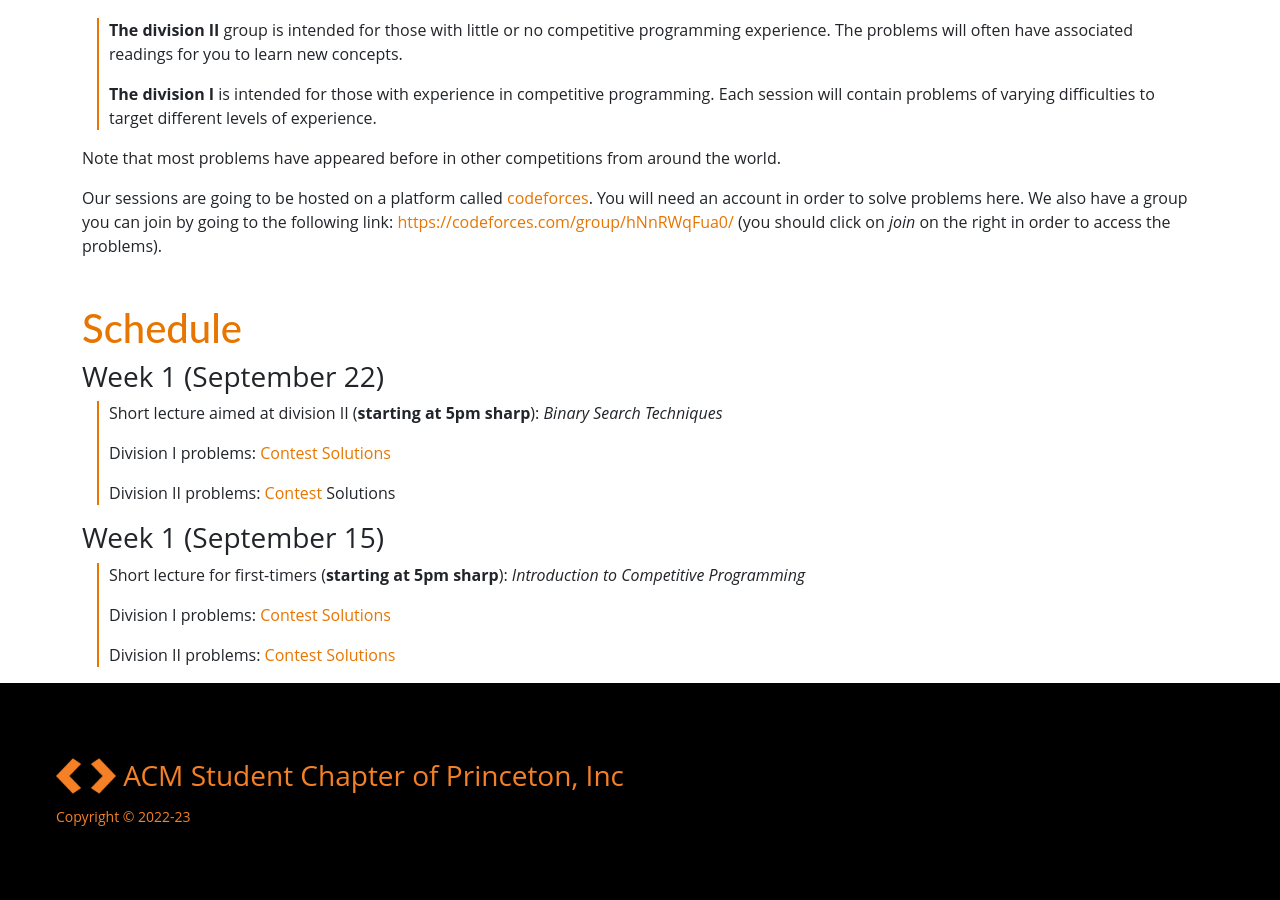
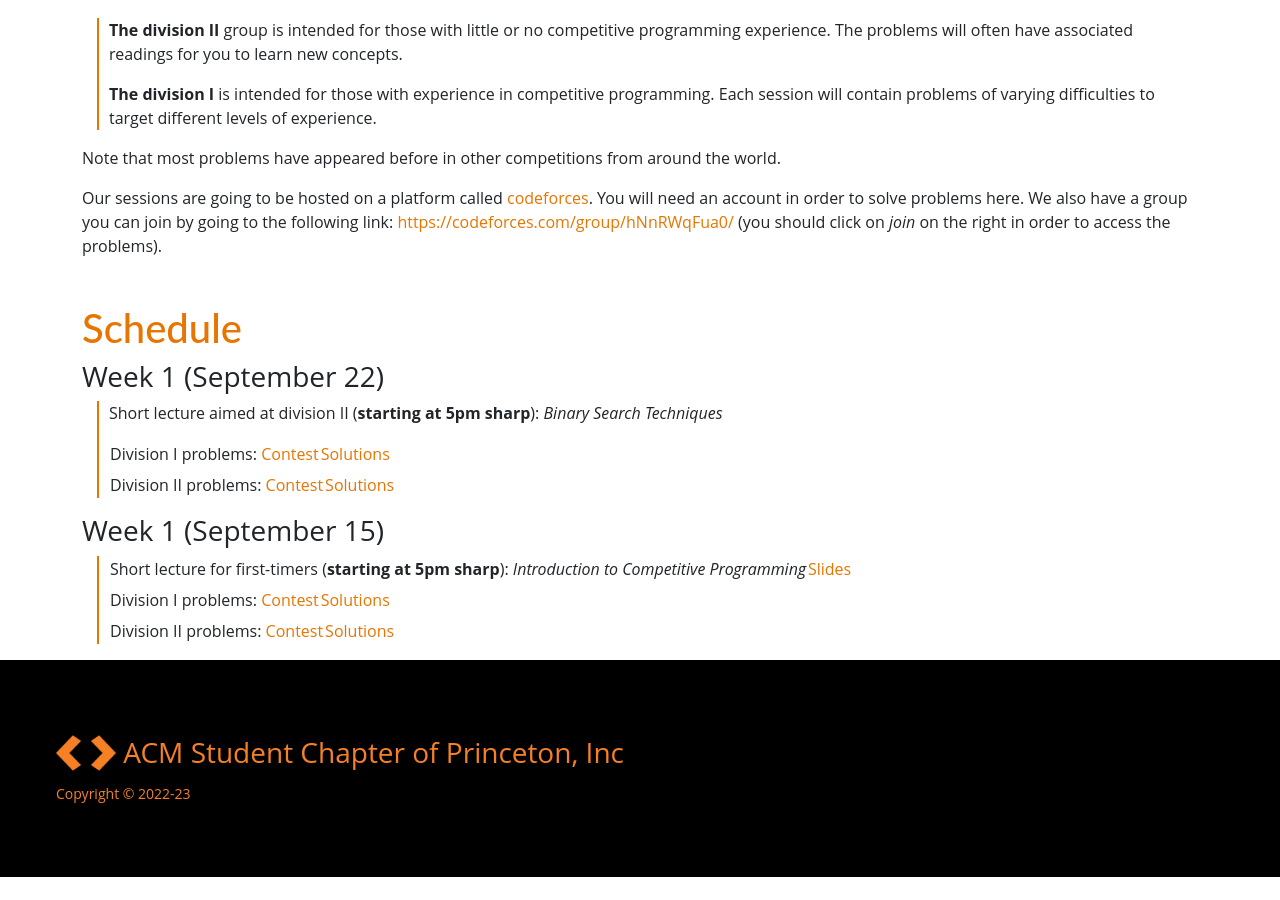
Before and after one commit to Princeton-Competitive-Programming/princeton-competitive-programming, a Jekyll site: the page built from fall23.md, in a window 1280 px wide and 900 px high, scrolled down 704 px. Built offline with Jekyll 4.4.1, drawn with Linux system fonts in a browser that asks for light colours; nearby versions of some CDN libraries; after the commit the page ends 1581 px from its top, so only the background shows below that.

```diff
--- a/fall23.md
+++ b/fall23.md
@@ -62,13 +62,13 @@ problems).
 ### Week 1 (September 22)
  * Short lecture aimed at division II (**starting at 5pm sharp**): <i>Binary Search Techniques</i>
 
- * Division I problems: [Contest](https://codeforces.com/group/hNnRWqFua0/contest/474768) [Solutions]({{ site.baseurl }}/files/F23 W2 D1 - Solutions.pdf)
+ * Division I problems: [Contest](https://codeforces.com/group/hNnRWqFua0/contest/474768) | [Solutions]({{ site.baseurl }}/files/F23 W2 D1 - Solutions.pdf)
 
- * Division II problems: [Contest](https://codeforces.com/group/hNnRWqFua0/contest/474760) Solutions
+ * Division II problems: [Contest](https://codeforces.com/group/hNnRWqFua0/contest/474760) | [Solutions]({{ site.baseurl }}/files/F23 W2 D1 - Solutions.pdf)
 
 ### Week 1 (September 15)
- * Short lecture for first-timers (**starting at 5pm sharp**): <i>Introduction to Competitive Programming</i>
+ * Short lecture for first-timers (**starting at 5pm sharp**): <i>Introduction to Competitive Programming</i> | [Slides]({{ site.baseurl }}/files/introF23.pdf)
 
- * Division I problems: [Contest](https://codeforces.com/group/hNnRWqFua0/contest/473412) [Solutions]({{ site.baseurl }}/files/F23 W1 D1 - Solutions.pdf)
+ * Division I problems: [Contest](https://codeforces.com/group/hNnRWqFua0/contest/473412) | [Solutions]({{ site.baseurl }}/files/F23 W1 D1 - Solutions.pdf)
 
- * Division II problems: [Contest](https://codeforces.com/group/hNnRWqFua0/contest/473403) [Solutions]({{ site.baseurl }}/files/F23 W1 D2 - Solutions.pdf)
+ * Division II problems: [Contest](https://codeforces.com/group/hNnRWqFua0/contest/473403) | [Solutions]({{ site.baseurl }}/files/F23 W1 D2 - Solutions.pdf)
```
Also changed, not shown: 2 other files.
